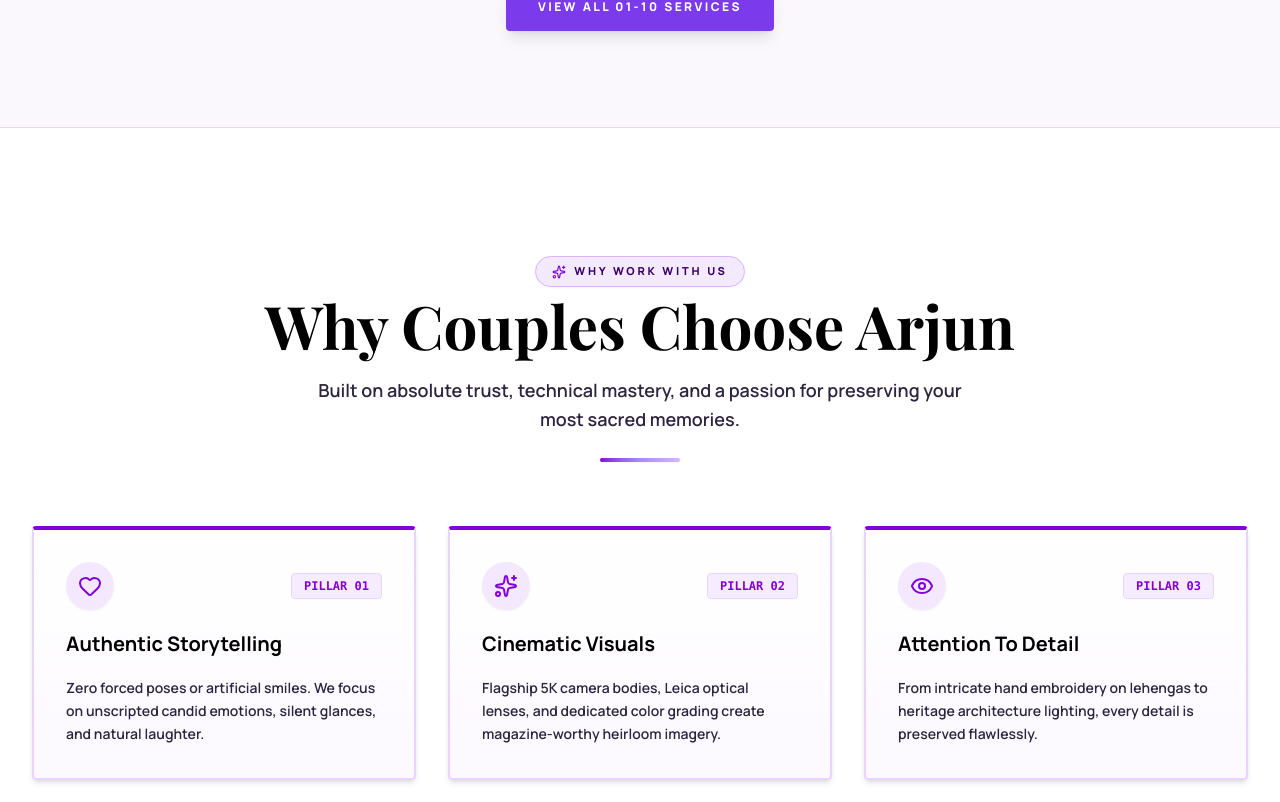
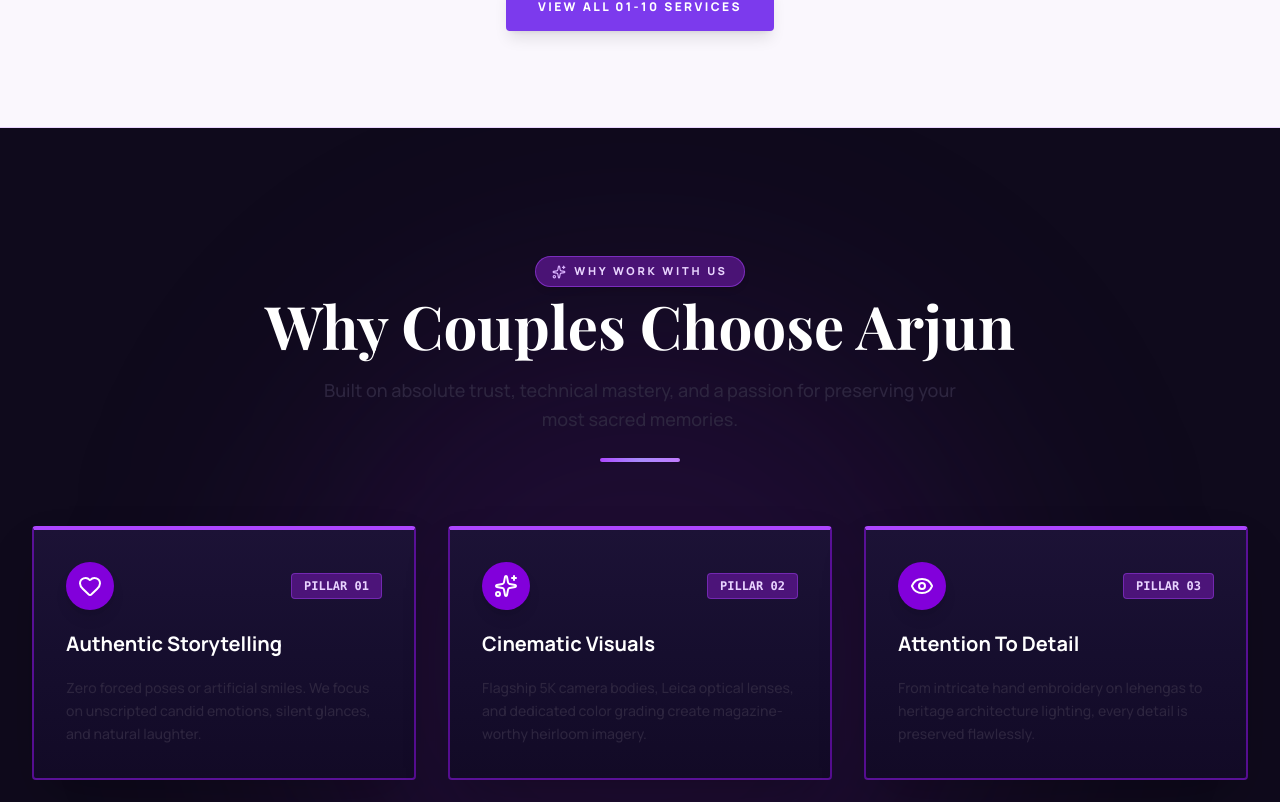
Before and after one commit to skotturty-dotcom/photography_website, a React (Vite) app: page / in a window 1280 px wide. Shown: the part 7178-7980 px from the top of the page. Built offline with nearby package versions, Linux system fonts and the light colour scheme; a web font is replaced by a local one.

Commit message:
style: convert WhyChooseUs studio pillar cards to dark obsidian luxury background with crisp white typography

```diff
--- a/src/components/sections/WhyChooseUs.jsx
+++ b/src/components/sections/WhyChooseUs.jsx
@@ -43,36 +43,50 @@ export const WhyChooseUs = () => {
   ];
 
   return (
-    <section className="py-24 sm:py-32 bg-white border-b border-purple-200">
-      <div className="max-w-7xl mx-auto px-4 sm:px-6 lg:px-8 space-y-16">
-        <SectionHeading
-          subtitle="WHY WORK WITH US"
-          title="Why Couples Choose Arjun"
-          description="Built on absolute trust, technical mastery, and a passion for preserving your most sacred memories."
-        />
+    <section className="py-24 sm:py-32 bg-[#0F0A1C] border-b border-purple-900/60 relative overflow-hidden">
+      {/* Soft Ambient Halo Background Glow */}
+      <div className="absolute top-1/2 left-1/2 -translate-x-1/2 -translate-y-1/2 w-[700px] h-[700px] bg-purple-900/20 rounded-full blur-[120px] pointer-events-none" />
 
+      <div className="max-w-7xl mx-auto px-4 sm:px-6 lg:px-8 space-y-16 relative z-10">
+        <div className="flex flex-col items-center text-center space-y-3 mb-12 sm:mb-16">
+          <div className="inline-flex items-center space-x-2 bg-purple-900/80 border border-purple-500/50 px-4 py-1.5 rounded-full shadow-md mb-1">
+            <Sparkles className="w-3.5 h-3.5 text-purple-300" />
+            <span className="text-[11px] font-body tracking-[0.25em] text-purple-200 uppercase font-extrabold">
+              WHY WORK WITH US
+            </span>
+          </div>
+          <h2 className="font-serif text-3xl sm:text-4xl md:text-5xl lg:text-6xl font-bold text-white tracking-tight leading-[1.15] max-w-4xl">
+            Why Couples Choose Arjun
+          </h2>
+          <p className="text-purple-200 font-medium text-base sm:text-lg max-w-2xl leading-relaxed pt-1">
+            Built on absolute trust, technical mastery, and a passion for preserving your most sacred memories.
+          </p>
+          <div className="w-20 h-[3.5px] bg-gradient-to-r from-purple-500 via-[#A78BFA] to-purple-400 rounded-full mt-3 shadow-xs" />
+        </div>
+
+        {/* 6 DARK LUXURY CARDS WITH WHITE FONTS */}
         <div className="grid grid-cols-1 md:grid-cols-2 lg:grid-cols-3 gap-8">
           {pillars.map((pillar) => {
             const IconComp = pillar.icon;
             return (
               <div
                 key={pillar.id}
-                className="bg-gradient-to-b from-white to-purple-50/60 border-2 border-purple-200 border-t-4 border-t-purple-700 p-8 rounded-sm space-y-5 shadow-md hover:shadow-2xl hover:border-purple-500 transition-all duration-300 group"
+                className="bg-gradient-to-b from-[#1C1236] via-[#160E2E] to-[#120A26] border-2 border-purple-600/50 border-t-4 border-t-purple-500 p-8 rounded-sm space-y-5 shadow-2xl hover:border-purple-400 hover:shadow-purple-900/30 transition-all duration-300 group"
               >
                 <div className="flex items-center justify-between">
-                  <div className="w-12 h-12 rounded-full bg-purple-100 text-purple-700 flex items-center justify-center shadow-xs group-hover:scale-110 transition-transform">
+                  <div className="w-12 h-12 rounded-full bg-purple-700 text-white flex items-center justify-center shadow-lg group-hover:scale-110 group-hover:bg-purple-600 transition-all">
                     <IconComp className="w-6 h-6" />
                   </div>
-                  <span className="font-mono text-xs text-purple-700 font-extrabold bg-purple-100/80 px-3 py-1 rounded border border-purple-200">
+                  <span className="font-mono text-xs text-purple-200 font-extrabold bg-purple-900/80 px-3 py-1 rounded border border-purple-500/40">
                     PILLAR {pillar.id}
                   </span>
                 </div>
 
-                <h3 className="font-sans text-xl text-[#000000] font-bold group-hover:text-purple-700 transition-colors leading-snug tracking-normal">
+                <h3 className="font-sans text-xl text-white font-bold group-hover:text-purple-300 transition-colors leading-snug tracking-wide">
                   {pillar.title}
                 </h3>
 
-                <p className="text-sm text-[#000000] font-semibold leading-relaxed">
+                <p className="text-sm text-purple-100 font-medium leading-relaxed">
                   {pillar.desc}
                 </p>
               </div>
```
